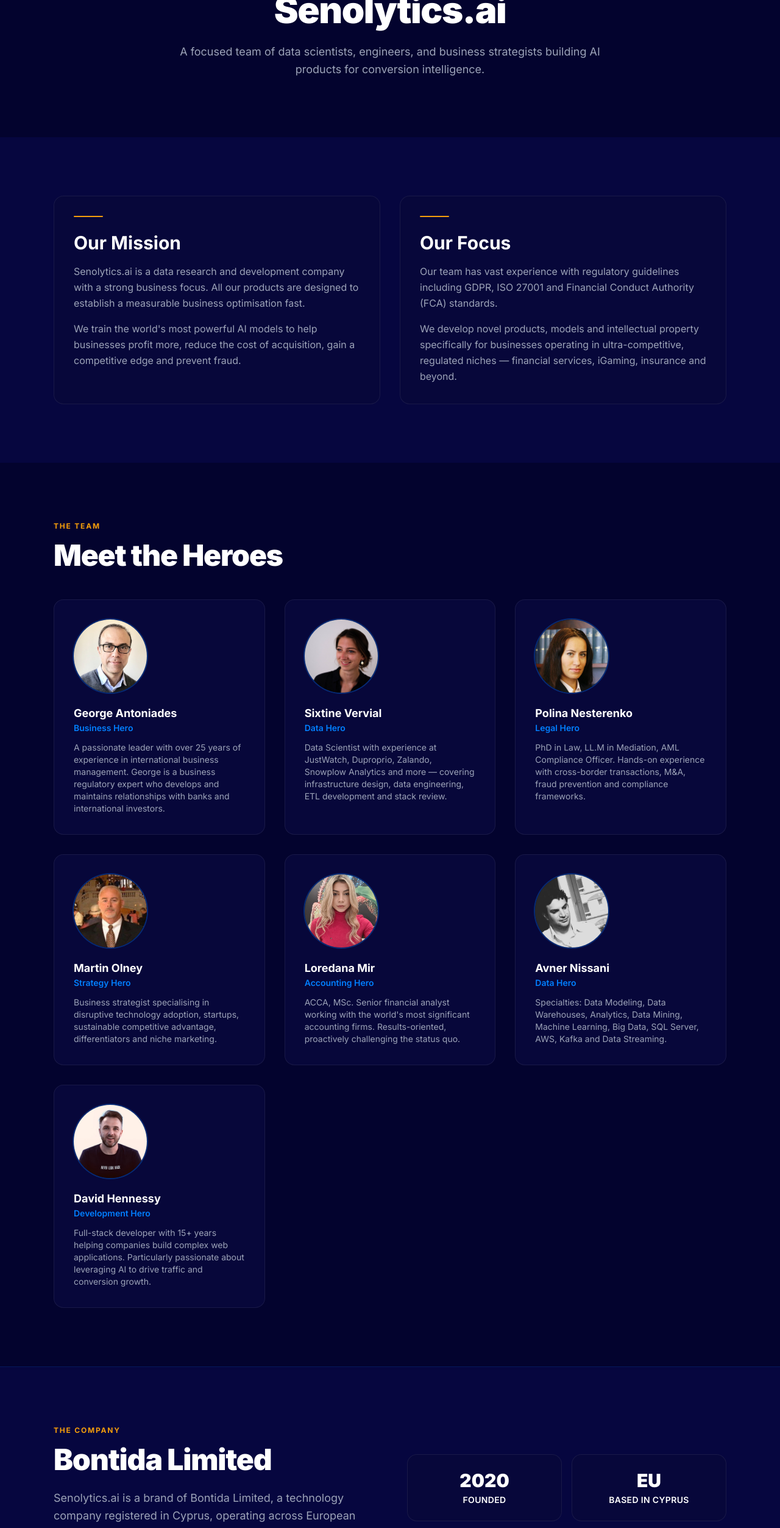
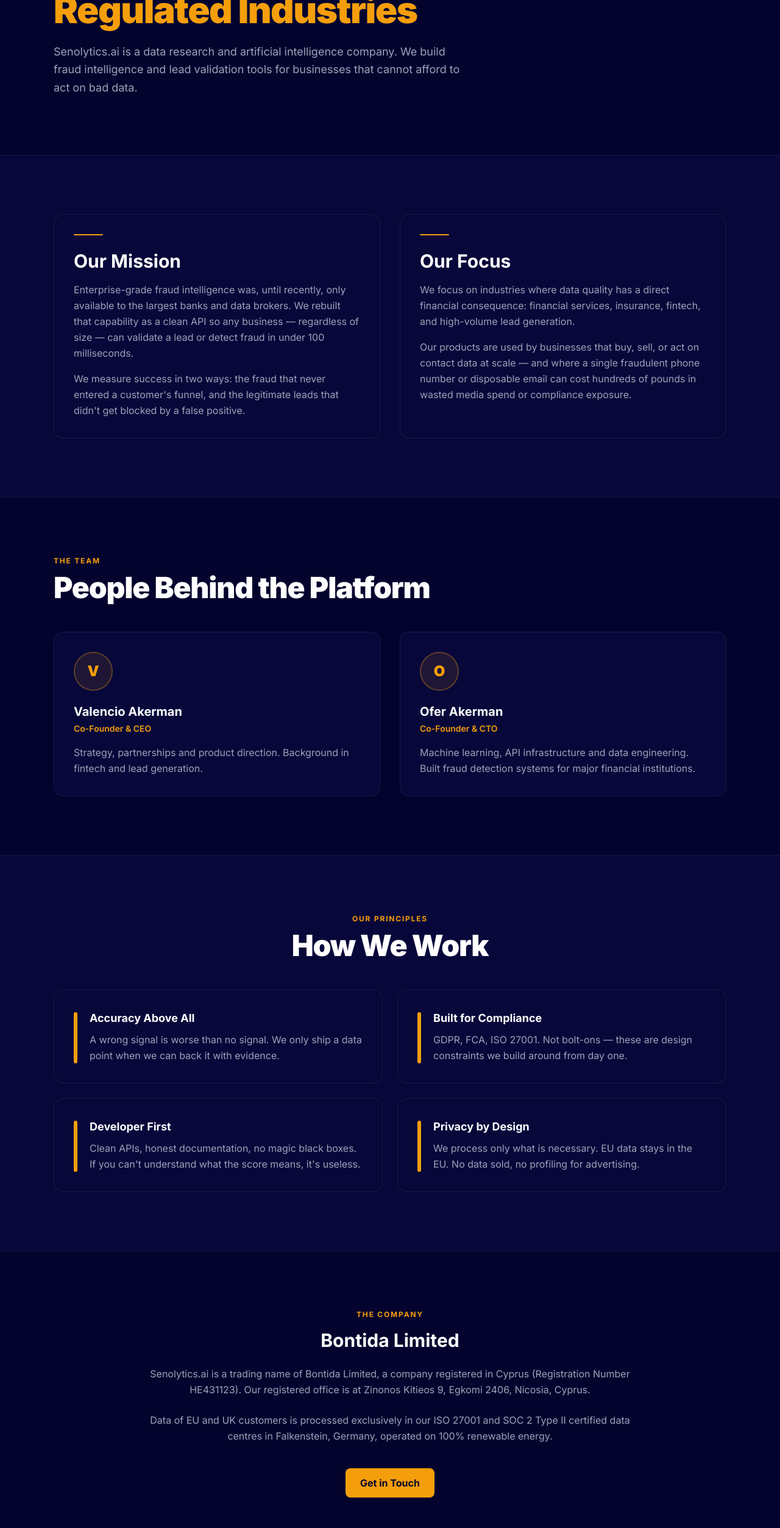
Before and after one commit to akermanai/senolytics-web, a Next.js app: page /about in a window 1280 px wide. Shown: the part 234-2740 px from the top of the page at 61% size. Built offline with nearby package versions, Linux system fonts and the light colour scheme.

Commit message:
design: about page with amber accents, team initials in amber circles

```diff
--- a/app/about/page.tsx
+++ b/app/about/page.tsx
@@ -1,19 +1,28 @@
-import Image from "next/image";
 import Link from "next/link";
 
 export const metadata = {
   title: "About — senolytics.ai",
-  description: "Senolytics.ai is a data R&D company building AI products for conversion intelligence. Meet the team behind the platform.",
+  description: "Senolytics.ai is a data research and AI company focused on fraud prevention and lead intelligence for regulated industries.",
 };
 
 const team = [
-  { name: "George Antoniades", role: "Business Hero", bio: "A passionate leader with over 25 years of experience in international business management. George is a business regulatory expert who develops and maintains relationships with banks and international investors.", img: "george.jpg" },
-  { name: "Sixtine Vervial", role: "Data Hero", bio: "Data Scientist with experience at JustWatch, Duproprio, Zalando, Snowplow Analytics and more — covering infrastructure design, data engineering, ETL development and stack review.", img: "Sixtine-Vervial.jpg" },
-  { name: "Polina Nesterenko", role: "Legal Hero", bio: "PhD in Law, LL.M in Mediation, AML Compliance Officer. Hands-on experience with cross-border transactions, M&A, fraud prevention and compliance frameworks.", img: "polina.jpg" },
-  { name: "Martin Olney", role: "Strategy Hero", bio: "Business strategist specialising in disruptive technology adoption, startups, sustainable competitive advantage, differentiators and niche marketing.", img: "Martin.jpg" },
-  { name: "Loredana Mir", role: "Accounting Hero", bio: "ACCA, MSc. Senior financial analyst working with the world's most significant accounting firms. Results-oriented, proactively challenging the status quo.", img: "Loredana.jpg" },
-  { name: "Avner Nissani", role: "Data Hero", bio: "Specialties: Data Modeling, Data Warehouses, Analytics, Data Mining, Machine Learning, Big Data, SQL Server, AWS, Kafka and Data Streaming.", img: "avner_nissani.jpg" },
-  { name: "David Hennessy", role: "Development Hero", bio: "Full-stack developer with 15+ years helping companies build complex web applications. Particularly passionate about leveraging AI to drive traffic and conversion growth.", img: "davie-hennessy.jpg" },
+  {
+    name: "Valencio Akerman",
+    role: "Co-Founder & CEO",
+    bio: "Strategy, partnerships and product direction. Background in fintech and lead generation.",
+  },
+  {
+    name: "Ofer Akerman",
+    role: "Co-Founder & CTO",
+    bio: "Machine learning, API infrastructure and data engineering. Built fraud detection systems for major financial institutions.",
+  },
+];
+
+const values = [
+  { title: "Accuracy Above All", desc: "A wrong signal is worse than no signal. We only ship a data point when we can back it with evidence." },
+  { title: "Built for Compliance", desc: "GDPR, FCA, ISO 27001. Not bolt-ons — these are design constraints we build around from day one." },
+  { title: "Developer First", desc: "Clean APIs, honest documentation, no magic black boxes. If you can't understand what the score means, it's useless." },
+  { title: "Privacy by Design", desc: "We process only what is necessary. EU data stays in the EU. No data sold, no profiling for advertising." },
 ];
 
 export default function AboutPage() {
@@ -22,45 +31,49 @@ export default function AboutPage() {
       {/* Hero */}
       <section className="relative bg-[#03032e] pt-32 pb-24 overflow-hidden">
         <div className="hero-glow absolute inset-0 pointer-events-none" />
-        <div className="max-w-4xl mx-auto px-6 relative text-center">
-          <span className="label block mb-4">About Us</span>
-          <h1 className="heading-xl mb-6">The Team Behind Senolytics.ai</h1>
-          <p className="body-lg max-w-3xl mx-auto">
-            A focused team of data scientists, engineers, and business strategists
-            building AI products for conversion intelligence.
+        <div className="max-w-6xl mx-auto px-6 relative">
+          <span className="label block mb-4">Who We Are</span>
+          <h1 className="heading-xl mb-6 max-w-3xl">
+            The Intelligence Layer for{" "}
+            <span className="text-[#f59e0b]">Regulated Industries</span>
+          </h1>
+          <p className="body-lg max-w-2xl">
+            Senolytics.ai is a data research and artificial intelligence company.
+            We build fraud intelligence and lead validation tools for businesses
+            that cannot afford to act on bad data.
           </p>
         </div>
       </section>
 
-      {/* Mission */}
-      <section className="bg-[#06063f] section">
+      {/* Mission + Focus */}
+      <section className="bg-[#07073a] section border-y border-white/[0.06]">
         <div className="max-w-6xl mx-auto px-6">
           <div className="grid md:grid-cols-2 gap-8">
-            <div className="card-glow">
+            <div className="card-dark">
               <div className="blue-line" />
               <h2 className="heading-md mb-4">Our Mission</h2>
               <p className="body-md mb-4">
-                Senolytics.ai is a data research and development company with a strong
-                business focus. All our products are designed to establish a measurable
-                business optimisation fast.
+                Enterprise-grade fraud intelligence was, until recently, only available to
+                the largest banks and data brokers. We rebuilt that capability as a clean
+                API so any business — regardless of size — can validate a lead or detect
+                fraud in under 100 milliseconds.
               </p>
               <p className="body-md">
-                We train the world&apos;s most powerful AI models to help businesses
-                profit more, reduce the cost of acquisition, gain a competitive edge
-                and prevent fraud.
+                We measure success in two ways: the fraud that never entered a customer's
+                funnel, and the legitimate leads that didn't get blocked by a false positive.
               </p>
             </div>
-            <div className="card-glow">
+            <div className="card-dark">
               <div className="blue-line" />
               <h2 className="heading-md mb-4">Our Focus</h2>
               <p className="body-md mb-4">
-                Our team has vast experience with regulatory guidelines including GDPR,
-                ISO 27001 and Financial Conduct Authority (FCA) standards.
+                We focus on industries where data quality has a direct financial consequence:
+                financial services, insurance, fintech, and high-volume lead generation.
               </p>
               <p className="body-md">
-                We develop novel products, models and intellectual property specifically
-                for businesses operating in ultra-competitive, regulated niches —
-                financial services, iGaming, insurance and beyond.
+                Our products are used by businesses that buy, sell, or act on contact data
+                at scale — and where a single fraudulent phone number or disposable email
+                can cost hundreds of pounds in wasted media spend or compliance exposure.
               </p>
             </div>
           </div>
@@ -70,23 +83,40 @@ export default function AboutPage() {
       {/* Team */}
       <section className="bg-[#03032e] section">
         <div className="max-w-6xl mx-auto px-6">
-          <span className="label block mb-4">The Team</span>
-          <h2 className="heading-lg mb-12">Meet the Heroes</h2>
-          <div className="grid md:grid-cols-3 gap-8">
-            {team.map((m) => (
-              <div key={m.name} className="card-glow">
-                <div className="relative mb-5">
-                  <Image
-                    src={"/images/" + m.img}
-                    alt={m.name}
-                    width={120}
-                    height={120}
-                    className="rounded-full ring-2 ring-[#027fff]/30"
-                  />
+          <div className="mb-12">
+            <span className="label block mb-3">The Team</span>
+            <h2 className="heading-lg">People Behind the Platform</h2>
+          </div>
+          <div className="grid md:grid-cols-2 gap-8">
+            {team.map((member) => (
+              <div key={member.name} className="card-glow">
+                <div className="w-16 h-16 rounded-full bg-[#f59e0b]/10 border-2 border-[#f59e0b]/30 flex items-center justify-center mb-5 text-2xl font-black text-[#f59e0b]">
+                  {member.name.charAt(0)}
                 </div>
-                <h3 className="text-white font-bold text-lg">{m.name}</h3>
-                <p className="text-[#027fff] text-sm font-semibold mb-3">{m.role}</p>
-                <p className="body-md text-sm">{m.bio}</p>
+                <h3 className="text-xl font-bold text-white mb-1">{member.name}</h3>
+                <p className="text-[#f59e0b] text-sm font-semibold mb-4">{member.role}</p>
+                <p className="body-md">{member.bio}</p>
+              </div>
+            ))}
+          </div>
+        </div>
+      </section>
+
+      {/* Values */}
+      <section className="bg-[#07073a] section border-y border-white/[0.06]">
+        <div className="max-w-6xl mx-auto px-6">
+          <div className="text-center mb-12">
+            <span className="label block mb-3">Our Principles</span>
+            <h2 className="heading-lg">How We Work</h2>
+          </div>
+          <div className="grid md:grid-cols-2 gap-6">
+            {values.map((v) => (
+              <div key={v.title} className="card-dark flex gap-5">
+                <div className="w-1.5 bg-[#f59e0b] rounded-full shrink-0 mt-1" />
+                <div>
+                  <h3 className="text-white font-bold text-lg mb-2">{v.title}</h3>
+                  <p className="body-md">{v.desc}</p>
+                </div>
               </div>
             ))}
           </div>
@@ -94,36 +124,21 @@ export default function AboutPage() {
       </section>
 
       {/* Company info */}
-      <section className="bg-[#06063f] section border-t border-[rgba(2,127,255,0.15)]">
-        <div className="max-w-6xl mx-auto px-6">
-          <div className="grid md:grid-cols-2 gap-14 items-center">
-            <div>
-              <span className="label block mb-4">The Company</span>
-              <h2 className="heading-lg mb-6">Bontida Limited</h2>
-              <p className="body-lg mb-6">
-                Senolytics.ai is a brand of Bontida Limited, a technology company
-                registered in Cyprus, operating across European markets.
-              </p>
-              <p className="body-md mb-4">
-                <strong className="text-white">Registration:</strong> HE431123<br />
-                <strong className="text-white">Address:</strong> Zinonos Kitieos 9, Egkomi 2406, Nicosia, Cyprus
-              </p>
-              <Link href="/contact" className="btn-primary">Get in Touch</Link>
-            </div>
-            <div className="grid grid-cols-2 gap-4">
-              {[
-                { val: "2020", lbl: "Founded" },
-                { val: "EU", lbl: "Based in Cyprus" },
-                { val: "7+", lbl: "Team members" },
-                { val: "3", lbl: "AI Products" },
-              ].map((s) => (
-                <div key={s.lbl} className="card-glow text-center py-6">
-                  <div className="text-3xl font-black text-white mb-1">{s.val}</div>
-                  <div className="stat-label">{s.lbl}</div>
-                </div>
-              ))}
-            </div>
-          </div>
+      <section className="bg-[#03032e] section">
+        <div className="max-w-4xl mx-auto px-6 text-center">
+          <span className="label block mb-4">The Company</span>
+          <h2 className="heading-md mb-6">Bontida Limited</h2>
+          <p className="body-md mb-6">
+            Senolytics.ai is a trading name of Bontida Limited, a company registered in
+            Cyprus (Registration Number HE431123). Our registered office is at Zinonos
+            Kitieos 9, Egkomi 2406, Nicosia, Cyprus.
+          </p>
+          <p className="body-md mb-10">
+            Data of EU and UK customers is processed exclusively in our ISO 27001 and
+            SOC 2 Type II certified data centres in Falkenstein, Germany, operated on
+            100% renewable energy.
+          </p>
+          <Link href="/contact" className="btn-primary">Get in Touch</Link>
         </div>
       </section>
     </>
```
